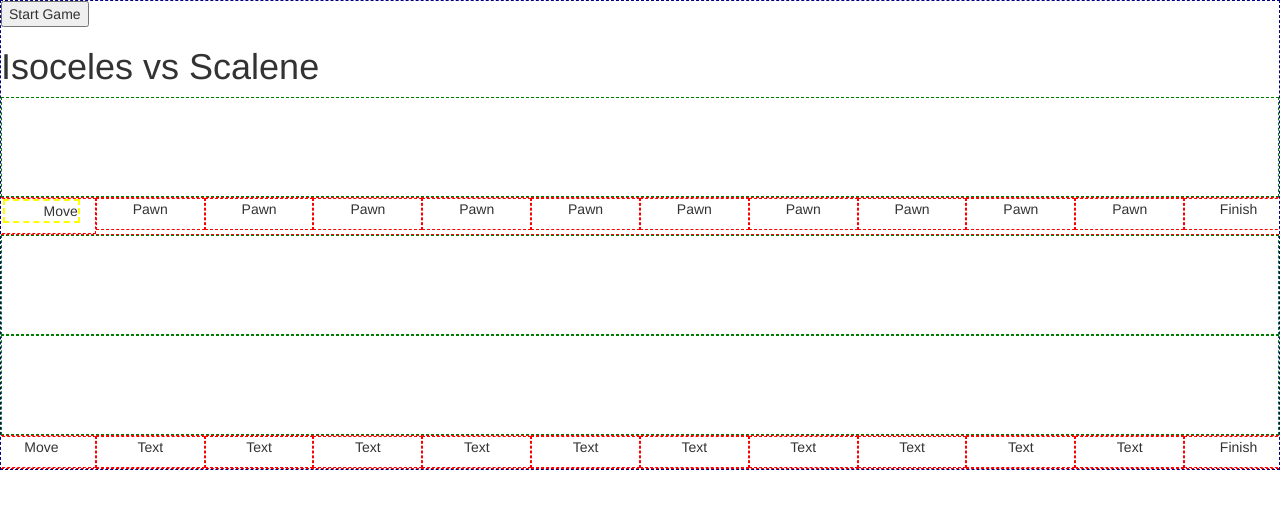
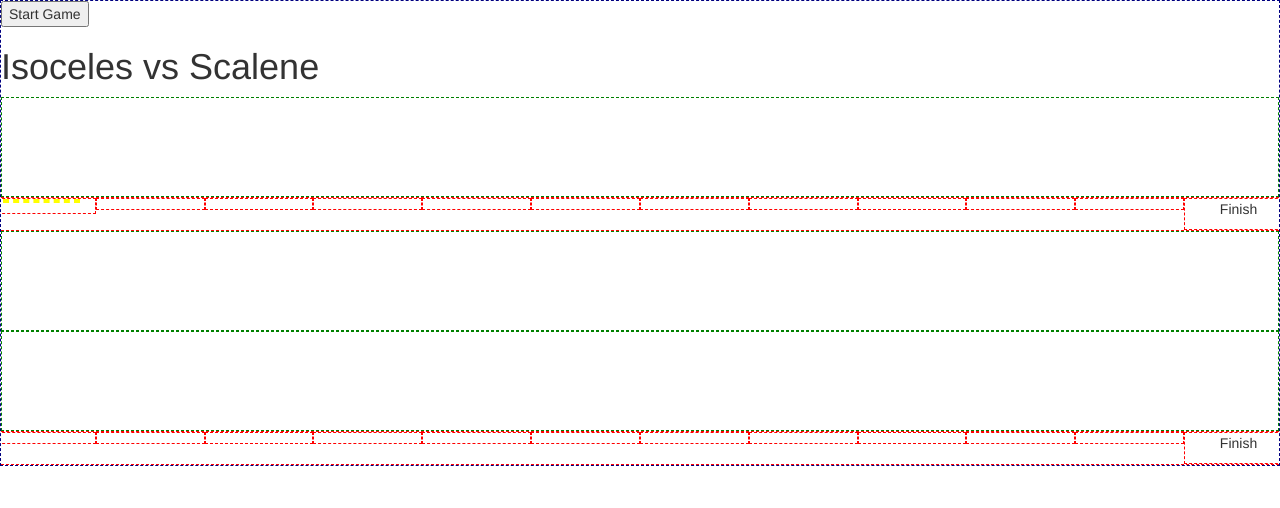
Before and after one commit to waterswv/project-0, a plain HTML site: page index.html in a window 1280 px wide. Drawn offline with nearby package versions, Linux system fonts and the light colour scheme.

Commit message:
added code to remove previous move images on both player A & player B

```diff
--- a/app.js
+++ b/app.js
@@ -6,17 +6,28 @@ $(document).ready(function() {
 
   var playerA = "images/isosceles-triangle.png";
   var playerB = "images/scalene-triangle.png";
+  var p1A = 2;
+  var p2B = 2;
 
+  $('button').on('click', function() {
+    $('#move-1B').replaceWith(`<img id="move-1B" alt="scalene" width="80" height="68" src=${playerB}>`); // add the triangle to the board
+    $('#move-1A').replaceWith(`<img id="move-1A" alt="isosceles" width="68" height="80" src=${playerA}>`); // add the other triangle to the board
+  })
 
-$(document).keydown(function(e) {
+  $(document).keydown(function(e) {
 
-    if(e.which == 80) { // 80 is the lowercase 'p' key
-        $('#move-1B').replaceWith(`<img alt="scalene" width="80" height="68" src=${playerB}>`); // add the triangle to the board
+    if (e.which == 80) { // 80 is the lowercase 'p' key
+    $(`#move-${p2B-1}B`).replaceWith(`<img src="">`)
+    $(`#move-${p2B}B`).replaceWith(`<img id="move-${p2B}B" alt="isosceles" width="68" height="80" src=${playerB}>`); // add the other triangle to the board
+      p2B += 1;
     }
-    else if(e.which == 81) { // 81 is the lowercase 'q' key
-      $('#move-1A').replaceWith(`<img alt="isosceles" width="68" height="80" src=${playerA}>`); // add the other triangle to the board
+    if (e.which == 81) { // 81 is the lowercase 'q' key
+      $(`#move-${p1A-1}A`).replaceWith(`<img src="">`)
+      $(`#move-${p1A}A`).replaceWith(`<img id="move-${p1A}A" alt="isosceles" width="68" height="80" src=${playerA}>`); // add the other triangle to the board
+      p1A += 1;
+      console.log(p1A);
     }
-});
+  });
 
 
 
--- a/index.html
+++ b/index.html
@@ -36,40 +36,40 @@
 <!-- This is the first track for Player 1 using bootstrap, split into 12 1 column quadrants -->
   <div class="row">
     <div class="col-md-1">
-      <p id="move-1A">Move</p>
+      <p id="move-1A"></p>
     </div>
     <div class="col-md-1">
-      <p id="move-2A">Pawn</p>
+      <p id="move-2A"></p>
     </div>
     <div class="col-md-1">
-      <p id="move-3A">Pawn</p>
+      <p id="move-3A"></p>
     </div>
     <div class="col-md-1">
-      <p>Pawn</p>
+      <p id="move-4A"></p>
     </div>
     <div class="col-md-1">
-      <p>Pawn</p>
+      <p id="move-5A"></p>
     </div>
     <div class="col-md-1">
-      <p>Pawn</p>
+      <p id="move-6A"></p>
     </div>
     <div class="col-md-1">
-      <p>Pawn</p>
+      <p id="move-7A"></p>
     </div>
     <div class="col-md-1">
-      <p>Pawn</p>
+      <p id="move-8A"></p>
     </div>
     <div class="col-md-1">
-      <p>Pawn</p>
+      <p id="move-9A"></p>
     </div>
     <div class="col-md-1">
-      <p>Pawn</p>
+      <p id="move-10A"></p>
     </div>
     <div class="col-md-1">
-      <p>Pawn</p>
+      <p id="move-11A"></p>
     </div>
     <div class="col-md-1">
-      <p>Finish</p>
+      <p id="move-12A">Finish</p>
     </div>
   </div>
 
@@ -82,40 +82,40 @@
 <!-- This is the second track for Player 2 using bootstrap, split into 12 1 column quadrants -->
   <div class="row">
     <div class="col-md-1">
-      <p id="move-1B">Move</p>
+      <p id="move-1B"></p>
     </div>
     <div class="col-md-1">
-      <p id="move-2B">Text</p>
+      <p id="move-2B"></p>
     </div>
     <div class="col-md-1">
-      <p id="move-3B">Text</p>
+      <p id="move-3B"></p>
     </div>
     <div class="col-md-1">
-      <p>Text</p>
+      <p id="move-4B"></p>
     </div>
     <div class="col-md-1">
-      <p>Text</p>
+      <p id="move-5B"></p>
     </div>
     <div class="col-md-1">
-      <p>Text</p>
+      <p id="move-6B"></p>
     </div>
     <div class="col-md-1">
-      <p>Text</p>
+      <p id="move-7B"></p>
     </div>
     <div class="col-md-1">
-      <p>Text</p>
+      <p id="move-8B"></p>
     </div>
     <div class="col-md-1">
-      <p>Text</p>
+      <p id="move-9B"></p>
     </div>
     <div class="col-md-1">
-      <p>Text</p>
+      <p id="move-10B"></p>
     </div>
     <div class="col-md-1">
-      <p>Text</p>
+      <p id="move-11B"></p>
     </div>
     <div class="col-md-1">
-      <p>Finish</p>
+      <p id="move-12B">Finish</p>
     </div>
   </div>
 
```
